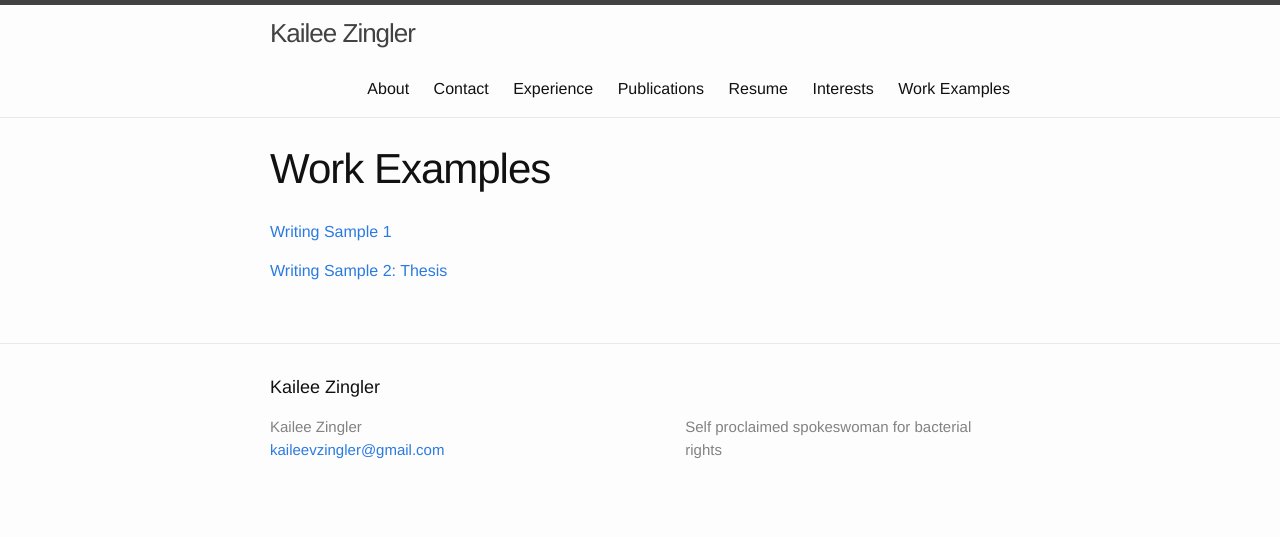
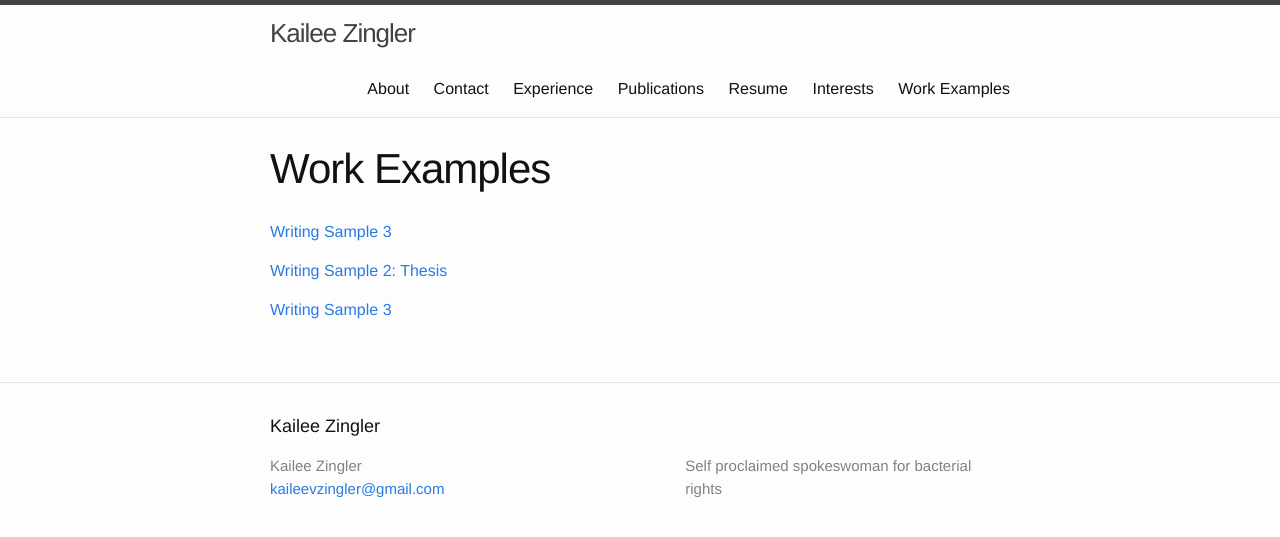
Before and after one commit to kzingler/kzingler.github.io, a Jekyll site: the page built from work.md, in a window 1280 px wide. Shown: the top 537 px of the page. Built offline with Jekyll 4.4.1, drawn with Linux system fonts in a browser that asks for light colours.

Commit message:
Update work.md

```diff
--- a/work.md
+++ b/work.md
@@ -3,7 +3,8 @@ layout: page
 title: Work Examples
 permalink: /work/
 ---
-
-[Writing Sample 1](../assets/Bio352 Final.pdf)
+[Writing Sample 3](../assets/Inter-Journal Write-On Competition 2022.pdf)
 
 [Writing Sample 2: Thesis](../assets/CapstoneWriting_FinalPaper_KZ_12082018.pdf)
+
+[Writing Sample 3](../assets/Bio352 Final.pdf)
```
